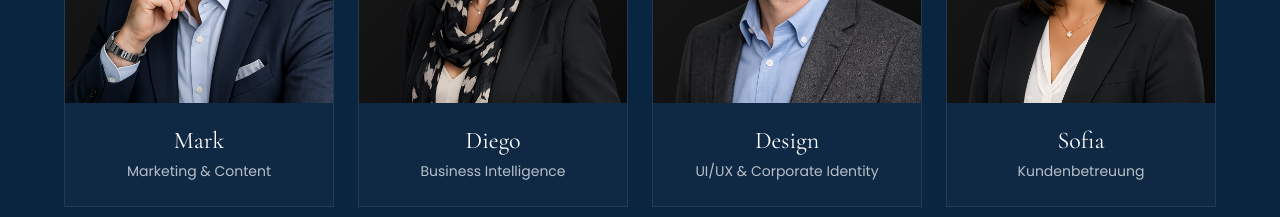
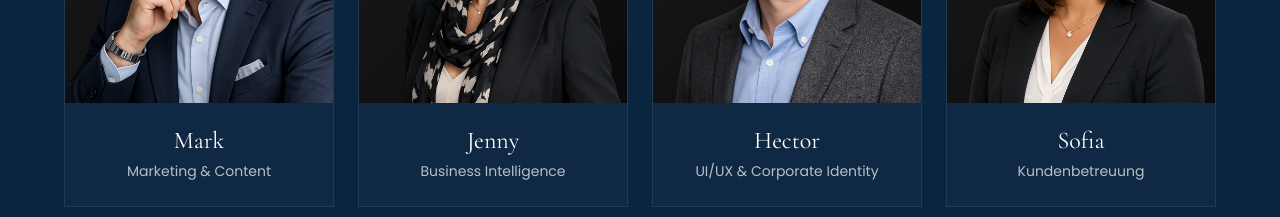
Before and after one commit to seebinator/dos-aguas-website, a Next.js app: page /de/team in a window 1280 px wide. Shown: the part 1040-1257 px from the top of the page. Built offline with nearby package versions, Linux system fonts and the light colour scheme; a web font is replaced by a local one.

Commit message:
fix: Update team members - Diego → Jenny, Design → Hector
- Changed Diego to Jenny (Business Intelligence)
- Changed Design to Hector (UI/UX & Corporate Identity)
- Updated both DE and ES team pages

```diff
--- a/app/de/team/page.tsx
+++ b/app/de/team/page.tsx
@@ -6,8 +6,8 @@ const agents = [
   { id: 'carlos', name: 'Carlos', role: 'Steuerberatung Deutschland', image: '/images/agent-stefan.png' },
   { id: 'luis', name: 'Luis', role: 'Odoo & ERP', image: '/images/agent-scotty.png' },
   { id: 'mark', name: 'Mark', role: 'Marketing & Content', image: '/images/agent-mark.png' },
-  { id: 'diego', name: 'Diego', role: 'Business Intelligence', image: '/images/agent-desire.png' },
-  { id: 'design', name: 'Design', role: 'UI/UX & Corporate Identity', image: '/images/agent-spock.png' },
+  { id: 'jenny', name: 'Jenny', role: 'Business Intelligence', image: '/images/agent-desire.png' },
+  { id: 'hector', name: 'Hector', role: 'UI/UX & Corporate Identity', image: '/images/agent-spock.png' },
   { id: 'sofia', name: 'Sofia', role: 'Kundenbetreuung', image: '/images/agent-uhura.png' },
 ]
 
--- a/app/es/team/page.tsx
+++ b/app/es/team/page.tsx
@@ -6,8 +6,8 @@ const agents = [
   { id: 'carlos', name: 'Carlos', role: 'Asesoría Fiscal Alemania', image: '/images/agent-stefan.png' },
   { id: 'luis', name: 'Luis', role: 'Odoo & ERP', image: '/images/agent-scotty.png' },
   { id: 'mark', name: 'Mark', role: 'Marketing & Contenido', image: '/images/agent-mark.png' },
-  { id: 'diego', name: 'Diego', role: 'Inteligencia de Negocios', image: '/images/agent-desire.png' },
-  { id: 'design', name: 'Design', role: 'UI/UX & Identidad Corporativa', image: '/images/agent-spock.png' },
+  { id: 'jenny', name: 'Jenny', role: 'Inteligencia de Negocios', image: '/images/agent-desire.png' },
+  { id: 'hector', name: 'Hector', role: 'UI/UX & Identidad Corporativa', image: '/images/agent-spock.png' },
   { id: 'sofia', name: 'Sofia', role: 'Atención al Cliente', image: '/images/agent-uhura.png' },
 ]
 
```
